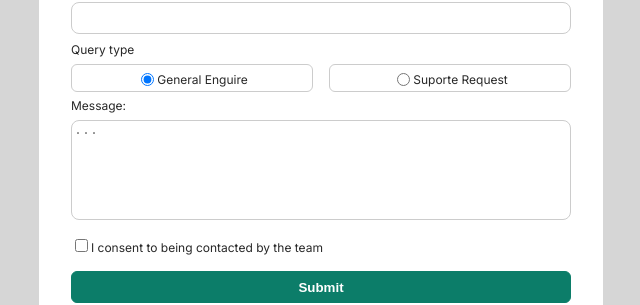
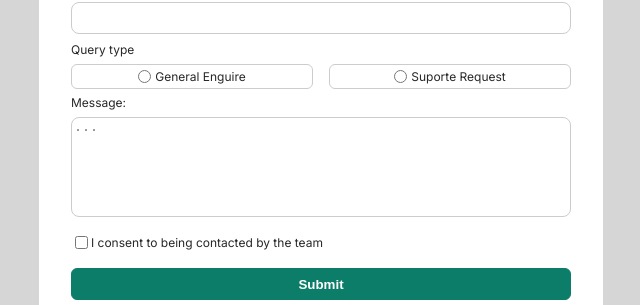
Before and after one commit to Edmilton75/contact_form_page, a React (Vite) app: page / in a window 1280 px wide. Shown: the part 332-637 px from the top of the page, without its empty margins (319-959 px from the left). Built offline with nearby package versions, Linux system fonts and the light colour scheme.

Commit message:
added: get input value

```diff
--- a/src/App.css
+++ b/src/App.css
@@ -93,12 +93,6 @@ textarea:focus {
   border: 2px solid #11a88d;
 }
 
-.checkbox {
-  margin-top: 1rem;
-  margin-bottom: 1rem;
-  color: #282828;
-}
-
 button {
   background: #fff;
   height: 2rem;
--- a/src/App.tsx
+++ b/src/App.tsx
@@ -10,12 +10,27 @@ const App = () => {
   const [firtName, setFirtsName] = useState("");
   const [lastName, setLastName] = useState("");
   const [email, setEmail] = useState("");
+  const [checkbox, setCheckbox] = useState("");
+  const [radio, setRadio] = useState("");
+  const [textArea, setTextArea] = useState("");
 
   function handleSubmit(e: React.FormEvent<HTMLFormElement>) {
     e.preventDefault();
-    console.log(firtName);
-    console.log(lastName);
-    console.log(email);
+    console.log(`Firts Name: ${firtName}`);
+    console.log(`Last name: ${lastName}`);
+    console.log(`E-mail: ${email}`);
+    if (textArea) {
+      console.log(`Message: ${textArea}`);
+    }
+    if (radio) {
+      console.log(`Query type: ${radio}`);
+    }
+
+    if (checkbox) {
+      console.log("aceito os termos!");
+    } else {
+      console.log("nao aceito os termos");
+    }
   }
 
   return (
@@ -25,34 +40,49 @@ const App = () => {
         <TextInput
           type="text"
           label="Firts name"
+          required
           onChange={(e) => setFirtsName(e.target.value)}
         />
         <TextInput
           type="text"
           label="Last name"
-          onChange={(e) => setEmail(e.target.value)}
+          required
+          onChange={(e) => setLastName(e.target.value)}
         />
       </div>
       <TextInput
         type="email"
         label="Email Adress"
-        onChange={(e) => setLastName(e.target.value)}
+        required
+        onChange={(e) => setEmail(e.target.value)}
       />
 
       <p>Query type</p>
       <div className="container-radio">
-        <InputRadio label="General Enguire" defaultChecked />
-        <InputRadio label="Suporte Request" />
+        <InputRadio
+          label="General Enguire"
+          onChange={(e) => setRadio(e.target.id)}
+        />
+        <InputRadio
+          label="Suporte Request"
+          onChange={(e) => setRadio(e.target.id)}
+        />
       </div>
 
       <p className="query-types">Message:</p>
 
-      <textarea id="message" name="message" placeholder="..."></textarea>
+      <textarea
+        id="message"
+        name="message"
+        placeholder="..."
+        onChange={(e) => setTextArea(e.target.value)}
+      ></textarea>
 
       <Checkbox
-        id="checkbox"
         type="checkbox"
         label="I consent to being contacted by the team"
+        onChange={(e) => setCheckbox(e.target.value)}
+        required
       />
       <Buttom type="submit" textBtn="Submit" />
     </form>
--- /dev/null
+++ b/src/components/Checkbox.css
@@ -0,0 +1,8 @@
+.checkbox {
+  margin-top: 1rem;
+  margin-bottom: 1rem;
+  color: #282828;
+  display: flex;
+  flex-direction: row;
+  align-items: center;
+}
--- a/src/components/Checkbox.tsx
+++ b/src/components/Checkbox.tsx
@@ -1,24 +1,24 @@
 import React, { useState } from "react";
+import "./Checkbox.css";
 
-type Checkbox = {
-  type: string;
+type Checkbox = React.ComponentProps<"input"> & {
   label: string;
-  id: string;
+
   check?: boolean;
   setCheck?: React.Dispatch<React.SetStateAction<boolean>>;
 };
 
-const Checkbox = (props: Checkbox) => {
+const Checkbox = ({ label, ...props }: Checkbox) => {
   const [check, setCheck] = useState(false);
   return (
     <div className="checkbox">
       <input
-        id={props.id}
-        type={props.type}
+        id="checkbox"
         checked={check}
         onClick={() => setCheck(!check)}
+        {...props}
       />
-      <label>{props.label}</label>
+      <label htmlFor="checkbox">{label}</label>
     </div>
   );
 };
--- a/src/components/InputRadio.css
+++ b/src/components/InputRadio.css
@@ -14,4 +14,6 @@
 
 .input-radio > input {
   cursor: pointer;
+  margin: 0;
+  margin-right: 4px;
 }
--- a/src/components/InputRadio.tsx
+++ b/src/components/InputRadio.tsx
@@ -1,11 +1,11 @@
 import React from "react";
 import "./InputRadio.css";
 
-type textInputProps = React.ComponentProps<"input"> & {
+type InputRadioProps = React.ComponentProps<"input"> & {
   label: string;
 };
 
-const InputRadio = ({ label, ...props }: textInputProps) => {
+const InputRadio = ({ label, ...props }: InputRadioProps) => {
   return (
     <div className="input-radio">
       <input type="radio" name="radio" id={label} {...props} />
```
